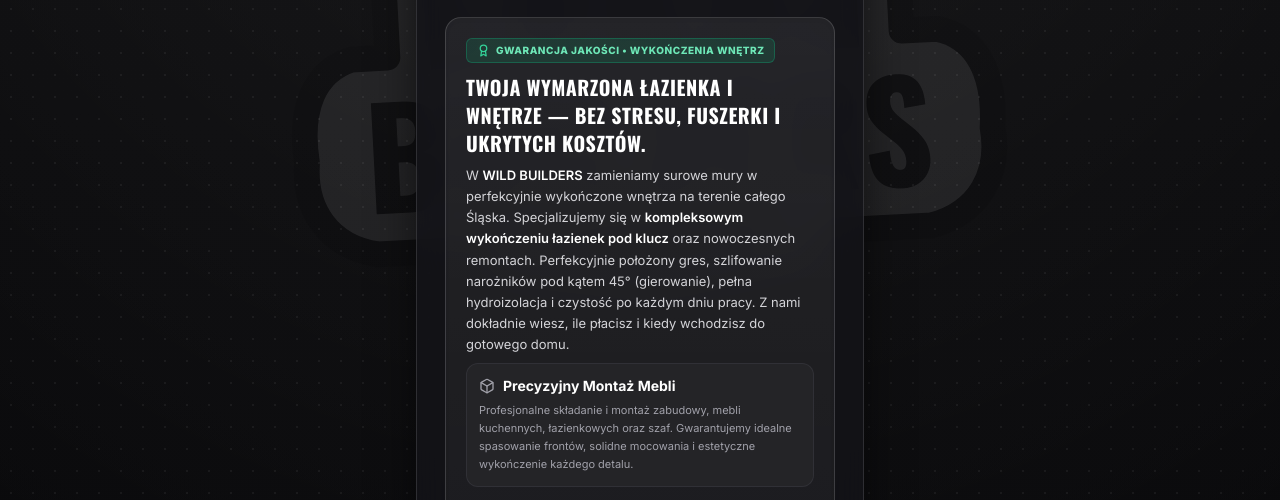
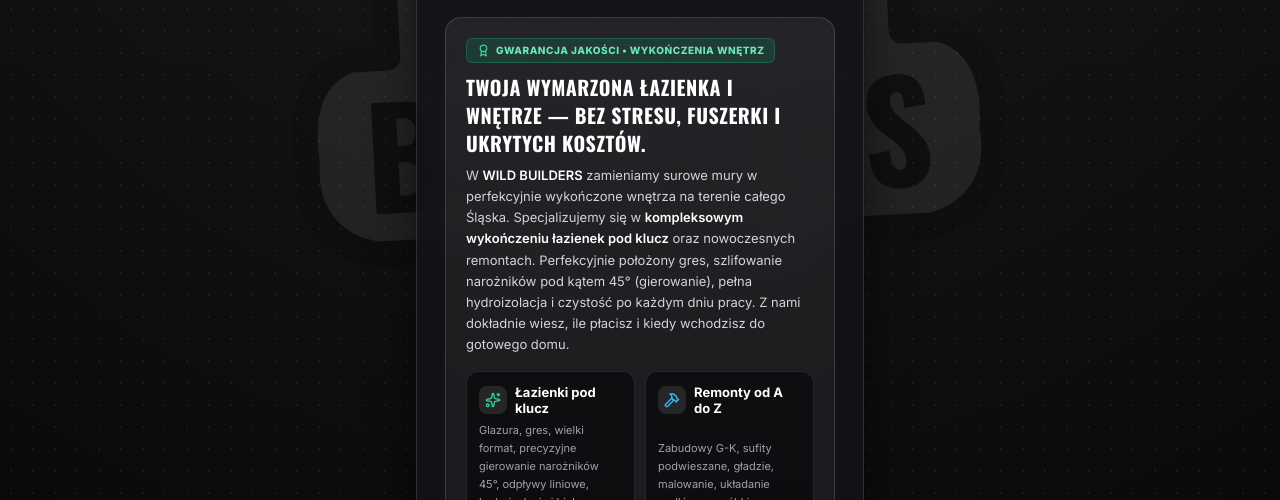
Before and after one commit to 00Mlody00/WildBuilders_NFC, a plain HTML site: page index.html in a window 1280 px wide. Shown: the part 442-942 px from the top of the page. Drawn offline with nearby package versions, Linux system fonts and the light colour scheme.

Commit message:
Remove sales pitch and service card from index.html
Removed persuasive sales pitch section and service card details.

```diff
--- a/index.html
+++ b/index.html
@@ -276,14 +276,7 @@
             <!-- Persuasive Sales Pitch -->
             <p id="display-pitch-body" class="mt-2 text-xs sm:text-[13px] text-zinc-300 leading-relaxed font-normal">
                 W <strong class="text-white font-semibold">WILD BUILDERS</strong> zamieniamy surowe mury w perfekcyjnie wykończone wnętrza na terenie całego Śląska. Specjalizujemy się w <strong class="text-white font-semibold">kompleksowym wykończeniu łazienek pod klucz</strong> oraz nowoczesnych remontach. Perfekcyjnie położony gres, szlifowanie narożników pod kątem 45° (gierowanie), pełna hydroizolacja i czystość po każdym dniu pracy. Z nami dokładnie wiesz, ile płacisz i kiedy wchodzisz do gotowego domu.
-            </p>
-<div class="bg-zinc-800/80 p-3 rounded-xl border border-zinc-700/50 col-span-2 mt-2">
-    <div class="flex items-center gap-2 mb-1.5">
-        <svg xmlns="http://www.w3.org/2000/svg" width="16" height="16" viewBox="0 0 24 24" fill="none" stroke="#a1a1aa" stroke-width="2" stroke-linecap="round" stroke-linejoin="round"><path d="M21 16V8a2 2 0 0 0-1-1.73l-7-4a2 2 0 0 0-2 0l-7 4A2 2 0 0 0 3 8v8a2 2 0 0 0 1 1.73l7 4a2 2 0 0 0 2 0l7-4A2 2 0 0 0 21 16z"></path><polyline points="3.27 6.96 12 12.01 20.73 6.96"></polyline><line x1="12" y1="22.08" x2="12" y2="12"></line></svg>
-        <h3 class="font-bold text-sm text-white">Precyzyjny Montaż Mebli</h3>
-    </div>
-    <p class="text-[11px] leading-relaxed text-zinc-400">
-        Profesjonalne składanie i montaż zabudowy, mebli kuchennych, łazienkowych oraz szaf. Gwarantujemy idealne spasowanie frontów, solidne mocowania i estetyczne wykończenie każdego detalu.
+
     </p>
 </div>
             <!-- 2 Core Service Specialization Cards -->
```
